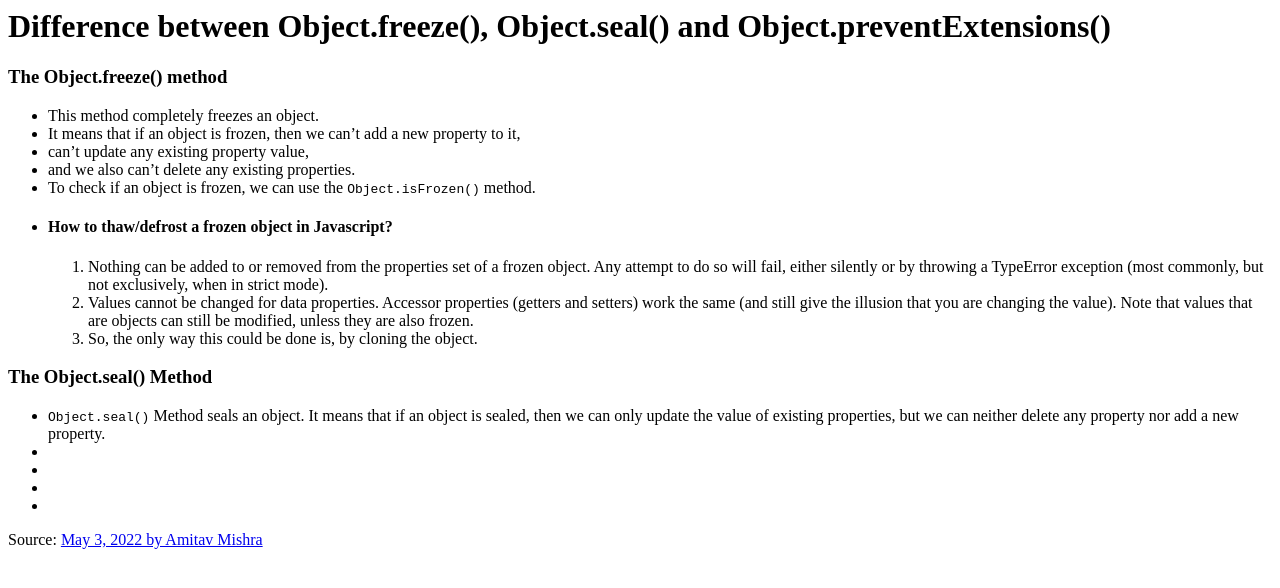
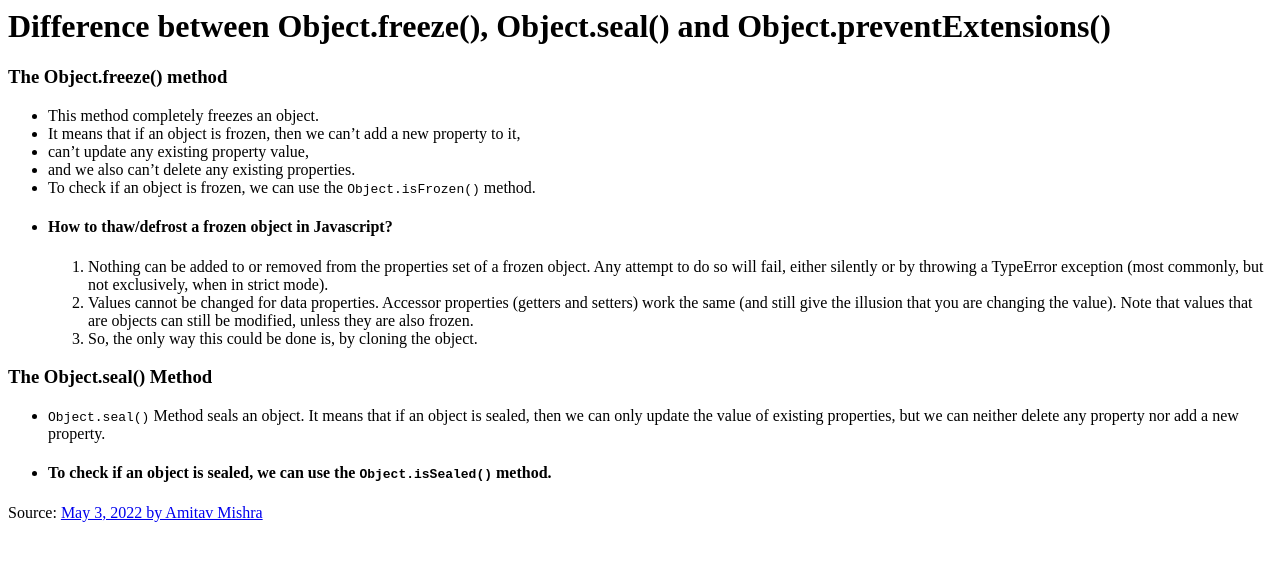
Before and after one commit to yugmani/obj-freeze-seal, a website: page index.html in a window 1280 px wide. Drawn offline with Linux system fonts and the light colour scheme.

Commit message:
checking if an object is sealed or not

```diff
--- a/index.html
+++ b/index.html
@@ -43,10 +43,12 @@
       existing properties, but we can neither delete any property nor add a new
       property.
     </li>
-    <li></li>
-    <li></li>
-    <li></li>
-    <li></li>
+    <li>
+      <h4>
+        To check if an object is sealed, we can use the
+        <code class="highlight">Object.isSealed()</code> method.
+      </h4>
+    </li>
   </ul>
   <p>
     Source:
--- a/style.css
+++ b/style.css
@@ -7,4 +7,5 @@ h2 {
   background-color: lightgray;
   font-style: italic;
   font-family: 'Courier New', Courier, monospace;
+  font-weight: lighter;
 }
```
Also changed, not shown: index.js (+9 -0 lines).
